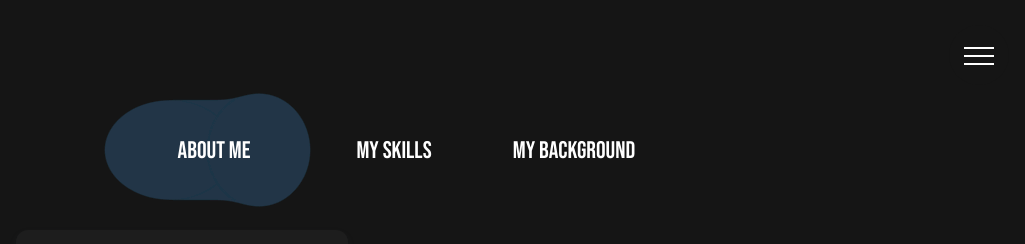
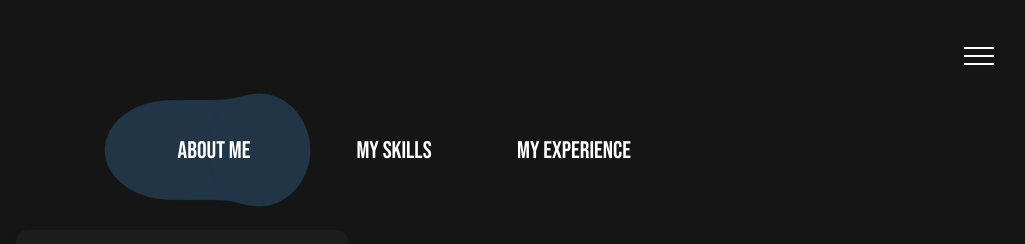
Before and after one commit to leodinh/leodinh.github.io, a Next.js app: page /about in a window 1280 px wide. Shown: the top 244 px of the page, without its empty margins (246-1271 px from the left). Built offline with nearby package versions, Linux system fonts and the light colour scheme.

Commit message:
feat: added changes

```diff
--- a/components/Tab/index.js
+++ b/components/Tab/index.js
@@ -2,7 +2,7 @@ import React, { Fragment } from 'react';
 const NavigationItems = [
     { name: 'About Me', id: 't1' },
     { name: 'My Skills', id: 't2' },
-    { name: 'My Background', id: 't3' }
+    { name: 'My Experience', id: 't3' }
 ];
 function Tab({ selectedSection, onChangeSection }) {
     return (
```
